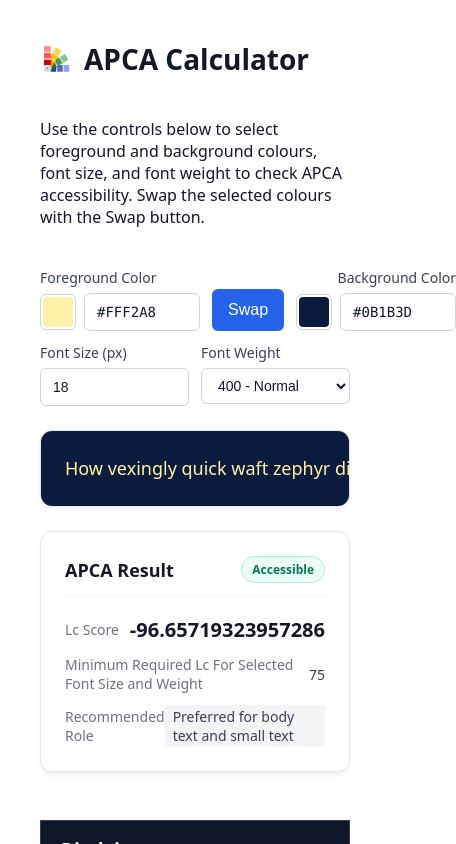
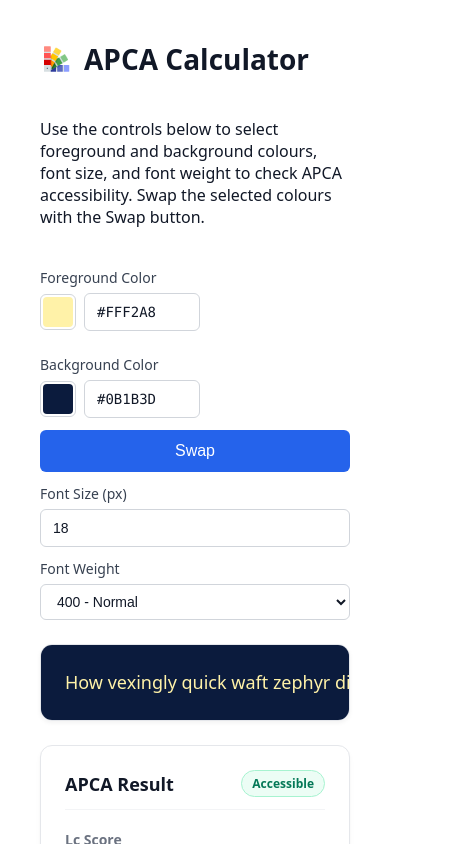
Before and after one commit to damienrobson/apca-calculator, a React (Vite) app: page / in a window 390 px wide. Shown: the top 844 px of the page, 456 px wide, since content can reach past the window. Built offline with nearby package versions, Linux system fonts and the light colour scheme.

Commit message:
Mobile-friendly adjustments

```diff
--- a/src/App.module.css
+++ b/src/App.module.css
@@ -2,6 +2,14 @@
   box-shadow: 0 0 0 0.25rem gold;
   outline: 0.375rem double black;
   border-radius: 0.125rem;
+}
+
+.desktopSwap {
+  display: block;
+}
+
+.mobileSwap {
+  display: none;
 }
 
 .container {
@@ -43,6 +51,7 @@
 }
 
 .controlRow {
+  flex-direction: row;
   display: flex;
   gap: 12px;
 }
@@ -210,6 +219,7 @@ button {
 
 .metricRow {
   display: flex;
+  flex-direction: row;
   justify-content: space-between;
   align-items: center;
 }
@@ -217,6 +227,7 @@ button {
 .metricLabel {
   font-size: 0.875rem;
   color: #6b7280;
+  font-weight: 600;
 }
 
 .metricValuePrimary {
@@ -239,3 +250,31 @@ button {
   padding: 0.125rem 0.5rem;
   border-radius: 4px;
 }
+
+@media (max-width: 494px) {
+  .controlRow {
+    flex-direction: column;
+  }
+
+  .desktopSwap {
+    display: none;
+  }
+
+  .mobileSwap {
+    display: block;
+  }
+
+  .centre {
+    justify-content: flex-start;
+  }
+
+  .end {
+    align-items: flex-start;
+  }
+
+  .metricRow {
+    flex-direction: column;
+    align-items: flex-start;
+    gap: 0.5rem;
+  }
+}
--- a/src/App.tsx
+++ b/src/App.tsx
@@ -135,7 +135,7 @@ export default function App() {
   return (
     <main className={styles.container}>
       <div className={styles.headerContainer}>
-        <img src="icon-96.png" height={"32px"} />
+        <img alt="" src="icon-96.png" height={"32px"} />
         <h1 className={styles.title}>APCA Calculator</h1>
       </div>
 
@@ -175,6 +175,7 @@ export default function App() {
 
           <div className={`${styles.fieldGroup} ${styles.centre}`}>
             <button
+              className={styles.desktopSwap}
               type="button"
               onClick={swapColours}
               aria-label="Swap foreground and background colours"
@@ -207,6 +208,19 @@ export default function App() {
                 className={`${styles.textInput} ${styles.hexInput}`}
               />
             </div>
+          </div>
+        </div>
+
+        <div className={styles.controlRow}>
+          <div className={`${styles.fieldGroup}`}>
+            <button
+              className={styles.mobileSwap}
+              type="button"
+              onClick={swapColours}
+              aria-label="Swap foreground and background colours"
+            >
+              Swap
+            </button>
           </div>
         </div>
 
@@ -258,6 +272,7 @@ export default function App() {
           whiteSpace: "nowrap",
           minHeight: "1rem",
         }}
+        tabIndex={0}
       >
         <p
           className={styles.previewBody}
@@ -288,7 +303,7 @@ export default function App() {
           <div className={styles.metricRow}>
             <span className={styles.metricLabel}>Lc Score</span>
             <span className={styles.metricValuePrimary}>
-              {apcaResults?.lc ?? "Unable to calculate"}
+              {apcaResults?.lc.toFixed(0) ?? "Unable to calculate"}
             </span>
           </div>
 
```
